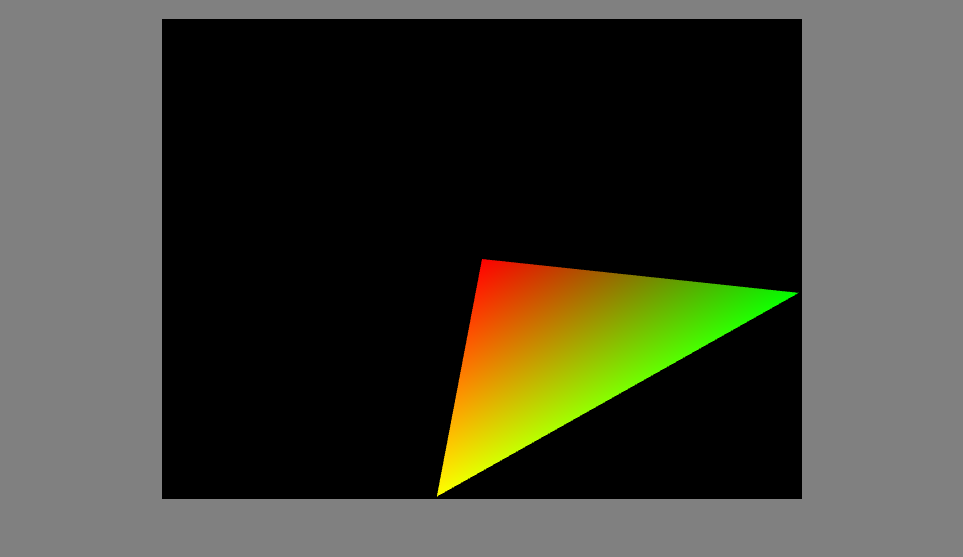
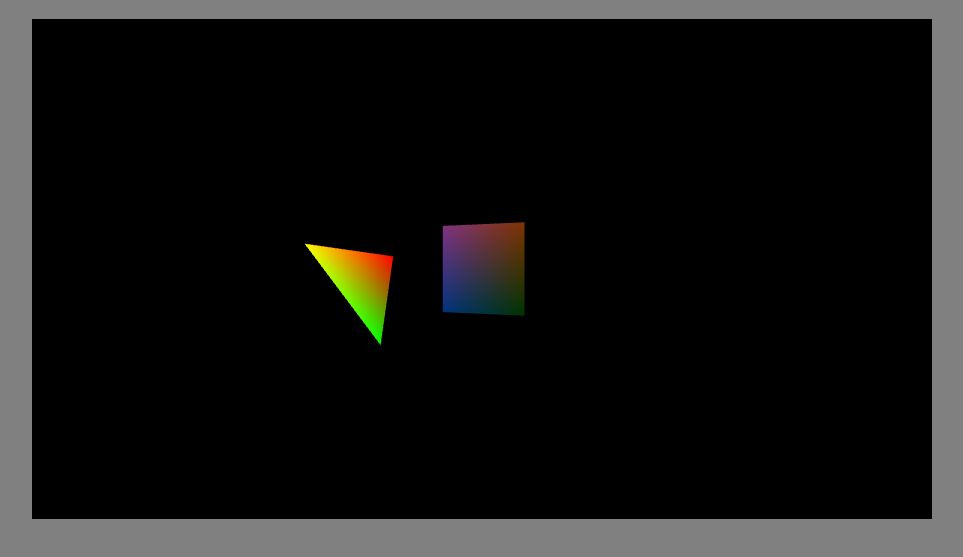
Before and after one commit to PatricioIribarneCatella/helicopter, a plain HTML site: page index.html in a window 1280 px wide. Shown: the part 61-618 px from the top of the page, without its empty margins (158-1121 px from the left). Drawn offline with Linux system fonts and the light colour scheme.

Commit message:
Fixes: perspective and relation between transformation and elements with  shaders

```diff
--- a/app.js
+++ b/app.js
@@ -1,7 +1,9 @@
 import {Scene} from './scene.js';
 import {ShaderProgram} from './program.js';
+
 import {Grid} from './grid.js';
 import {Triangle} from './triangle.js';
+
 import {Transformation} from './transformation.js';
 
 export class App {
@@ -24,6 +26,9 @@ export class App {
 		// clear the color buffer
 		this.gl.clear(this.gl.COLOR_BUFFER_BIT | this.gl.DEPTH_BUFFER_BIT);
 
+		this.gl.enable(this.gl.DEPTH_TEST);
+		this.gl.depthFunc(this.gl.LEQUAL);
+
 		// viewport init
 		this.gl.viewport(0, 0, this.canvas.width, this.canvas.height);
 	}
@@ -37,35 +42,35 @@ export class App {
 					       matrix_vertex_shader,
 					       simple_fragment_shader);
 
-		var color = [
-			1.0, 0.0, 0.0, // v1
-			1.0, 1.0, 0.0, // v2
-			0.0, 1.0, 0.0  // v3
-		];
+		// TRIANLGE
 
+		var color = [1.0, 0.0, 0.0, 1.0, 1.0, 0.0, 0.0, 1.0, 0.0];
 
-		// TRIANLGE
 		var tr = new Triangle(this.gl, color);
 
 		var t1 = new Transformation(this.gl, this.canvas, shader);
 
-		t1.rotate([0.0, 0.0, 1.0]);
-		t1.perspective(false);
+		t1.add(tr);
 
-		t1.add(tr);
+		t1.perspective(true);
+		t1.view([0.0, 0.0, -5.0]);
+		t1.rotate([0.0, 0.0, 1.0], 0.0, 0.01);
+		t1.move([1.0, 0.0, 0.0]);
 
 		scene.add(t1);
 
 		// GRID
-		var gr = new Grid(this.gl, 4, 3);
+
+		var gr = new Grid(this.gl, 2, 2);
 
 		var t2 = new Transformation(this.gl, this.canvas, shader);
 
-		t2.rotate([0.0, 1.0, 0.0]);
+		t2.add(gr);
+
 		t2.perspective(true);
-		t2.move([0.0, 0.0, -5.0]);
-
-		t2.add(gr);
+		t2.view([0.0, 0.0, -5.0]);
+		t2.rotate([0.0, 1.0, 0.0], 0.0, 0.03);
+		t2.move([0.0, 1.0, 0.0]);
 
 		scene.add(t2);
 
--- a/grid.js
+++ b/grid.js
@@ -1,6 +1,6 @@
 //
 // Represents a Grid made up
-// of triangles and drawed it
+// of triangles and drawn it
 // by TRIANGLE_STRIP
 //
 export class Grid {
@@ -63,14 +63,19 @@ export class Grid {
 		this._createIndexes();
 	}
 
+	_fillPositionBuffer() {
+
+		this.gl.bindBuffer(this.gl.ARRAY_BUFFER, this.webgl_position_buffer);
+		this.gl.bufferData(this.gl.ARRAY_BUFFER,
+				   new Float32Array(this.position_buffer),
+				   this.gl.STATIC_DRAW);
+	}
+
 	_init() {
 		this._generateBuffers();
 
 		this.webgl_position_buffer = this.gl.createBuffer();
-		this.gl.bindBuffer(this.gl.ARRAY_BUFFER, this.webgl_position_buffer);
-		this.gl.bufferData(this.gl.ARRAY_BUFFER,
-				   new Float32Array(this.position_buffer),
-				   this.gl.STATIC_DRAW);
+		this._fillPositionBuffer();
 
 		this.webgl_color_buffer = this.gl.createBuffer();
 		this.gl.bindBuffer(this.gl.ARRAY_BUFFER, this.webgl_color_buffer);
@@ -109,6 +114,17 @@ export class Grid {
 
 	/* public methods */
 
+	move(position) {
+
+		for (var i = 0; i < this.position_buffer; i += 3) {
+			this.model[i] += position[0];
+			this.model[i + 1] += position[1];
+			this.model[i + 2] += position[2];
+		}
+
+		this._fillPositionBuffer();
+	}
+
 	draw(program) {
 
 		this._bindBuffers(program);
--- a/index.html
+++ b/index.html
@@ -17,7 +17,7 @@
 		<center>
 			<h1>WebGL-Test</h1>
 
-			<canvas id="canvas" width="640" height="480"></canvas>
+			<canvas id="canvas" width="900" height="500"></canvas>
 		</center>
 
 		<!-- shaders !-->
--- a/transformation.js
+++ b/transformation.js
@@ -8,12 +8,11 @@ export class Transformation {
 
 		this.gl = gl;
 		this.canvas = canvas;
+		this.program = shader;
+
 		this.modelMatrix = mat4.create();
 		this.viewMatrix = mat4.create();
 		this.projMatrix = mat4.create();
-		this.angle = 1.57078;
-
-		this.program = shader;
 
 		this._init();
 	}
@@ -44,20 +43,28 @@ export class Transformation {
 
 	/* public methods */
 
-	rotate(axe) {
-		this.raxe = axe;
+	rotate(axis, init_angle, increment) {
+
+		this.raxis = axis;
+		this.angle = init_angle;
+		this.increment = increment;
+
 		mat4.rotate(this.modelMatrix, this.modelMatrix,
-				this.angle, this.raxe);
+				this.angle, this.raxis);
+	}
+
+	move(position) {
+		this.element.move(position);
 	}
 
 	perspective(turn_on) {
 		if (turn_on) {
 			mat4.perspective(this.projMatrix, 45,
-				this.canvas.with / this.canvas.height, 0.1, 100.0);
+				this.canvas.width / this.canvas.height, 0.1, 100.0);
 		}
 	}
 
-	move(position) {
+	view(position) {
 		mat4.translate(this.viewMatrix, this.viewMatrix, position);
 	}
 
@@ -71,9 +78,9 @@ export class Transformation {
 	}
 
 	update() {
-		this.angle += 0.01;
+		this.angle += this.increment;
 		mat4.identity(this.modelMatrix);
 		mat4.rotate(this.modelMatrix, this.modelMatrix,
-				this.angle, this.raxe);
+				this.angle, this.raxis);
 	}
 }
--- a/triangle.js
+++ b/triangle.js
@@ -21,11 +21,7 @@ export class Triangle  {
 	_init() {
 		// set webgl vertex position
 		this.triangleVertexBuffer = this.gl.createBuffer();
-
-		this.gl.bindBuffer(this.gl.ARRAY_BUFFER, this.triangleVertexBuffer);
-                this.gl.bufferData(this.gl.ARRAY_BUFFER,
-				   new Float32Array(this.model),
-				   this.gl.STATIC_DRAW);
+		this._fillPositionBuffer();
 
 		// set webgl vertex color
 		this.triangleColorBuffer = this.gl.createBuffer();
@@ -33,6 +29,14 @@ export class Triangle  {
                 this.gl.bindBuffer(this.gl.ARRAY_BUFFER, this.triangleColorBuffer);
                 this.gl.bufferData(this.gl.ARRAY_BUFFER,
 				   new Float32Array(this.color),
+				   this.gl.STATIC_DRAW);
+	}
+
+	_fillPositionBuffer() {
+
+		this.gl.bindBuffer(this.gl.ARRAY_BUFFER, this.triangleVertexBuffer);
+                this.gl.bufferData(this.gl.ARRAY_BUFFER,
+				   new Float32Array(this.model),
 				   this.gl.STATIC_DRAW);
 	}
 
@@ -56,6 +60,18 @@ export class Triangle  {
 
 	/* public methods */
 
+	move(position) {
+		// move all vertexes
+		// to a new position
+		for (var i = 0; i < this.model.length; i += 3) {
+			this.model[i] += position[0];
+			this.model[i + 1] += position[1];
+			this.model[i + 2] += position[2];
+		}
+
+		this._fillPositionBuffer();
+	}
+
 	draw(program) {
 
 		this._bindBuffers(program);
```
